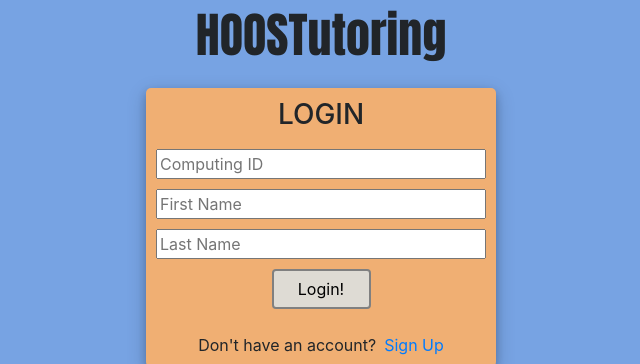
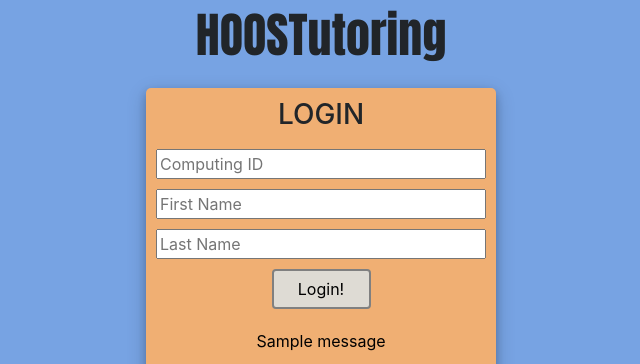
Before and after one commit to AliilA99/HOOSTutoring, a Django app: page /home/ in a window 1280 px wide. Shown: the part 33-397 px from the top of the page, without its empty margins (319-959 px from the left). Run offline with Django 3.2, Linux system fonts and the light colour scheme; tables that the repository leaves empty hold one stand-in row (values such as "Sample post"); one stand-in notice (Sample message) is shown.

Commit message:
Add files via upload

```diff
--- a/Home/templates/Home/login.html
+++ b/Home/templates/Home/login.html
@@ -47,6 +47,11 @@
             color: #000;
 
         }
+        #messages{
+            color: #000;
+            padding: 10px;
+            margin-top: 10px;
+        }
         }
 
     </style>
@@ -66,6 +71,9 @@
                         <input type="text" id="f_name" name="f_name"placeholder = "First Name" class = "form_container">
                         <input type="text" id="l_name" name="l_name" placeholder = "Last Name", class = "form_container">
                         <center><button type="submit" name= "login-signup" class = "btn login_btn" value="login">Login!</button></center>
+                        {% for message in messages %}
+                        <center><p id="messages">{{message}} </p></center>
+                        {% endfor %}
                         <div class="mt-4">
                             <div class="d-flex justify-content-center links">
                         Don't have an account? <a href="{% url 'login' %}" class="ml-2">Sign Up</a>
```
